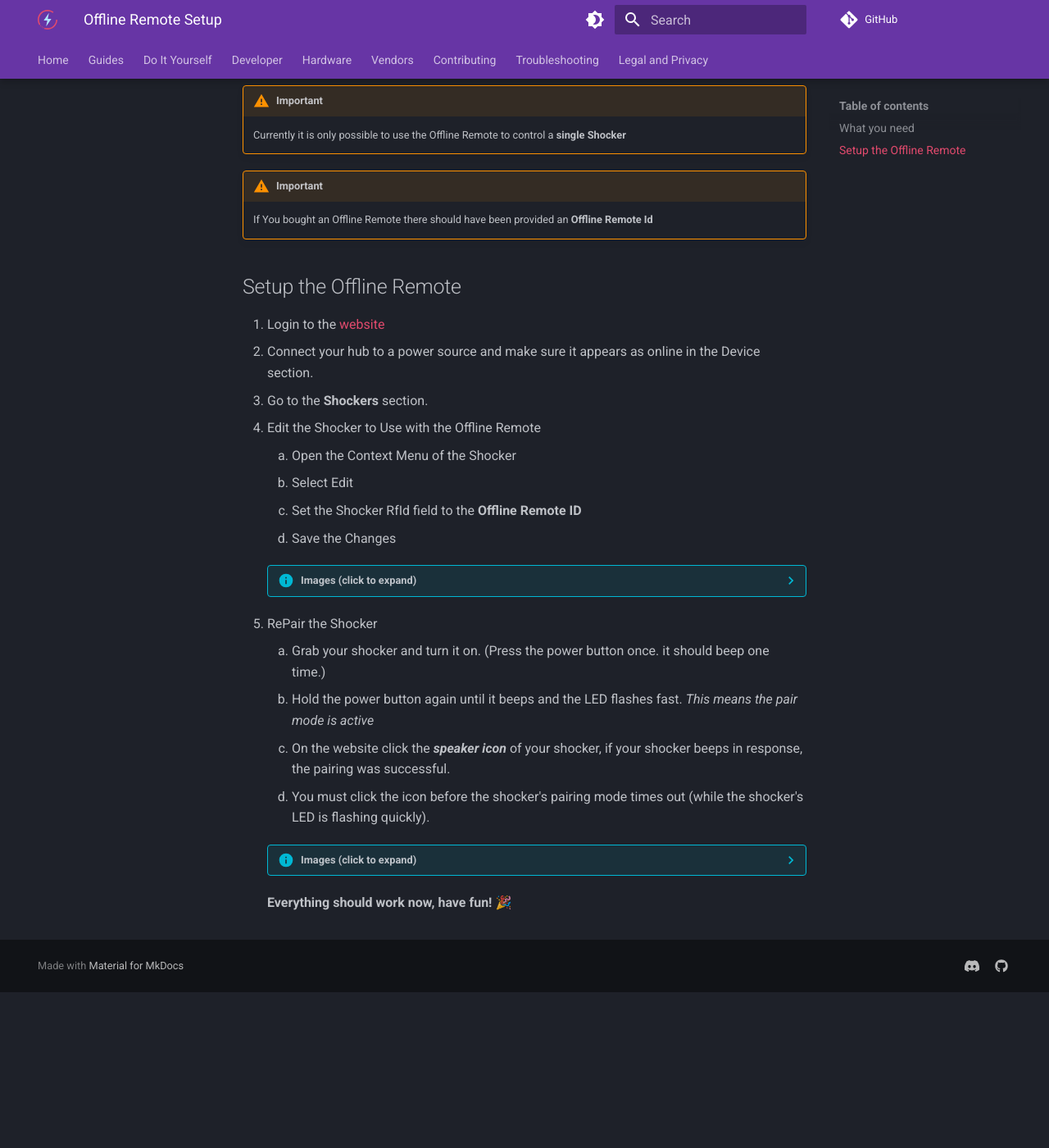
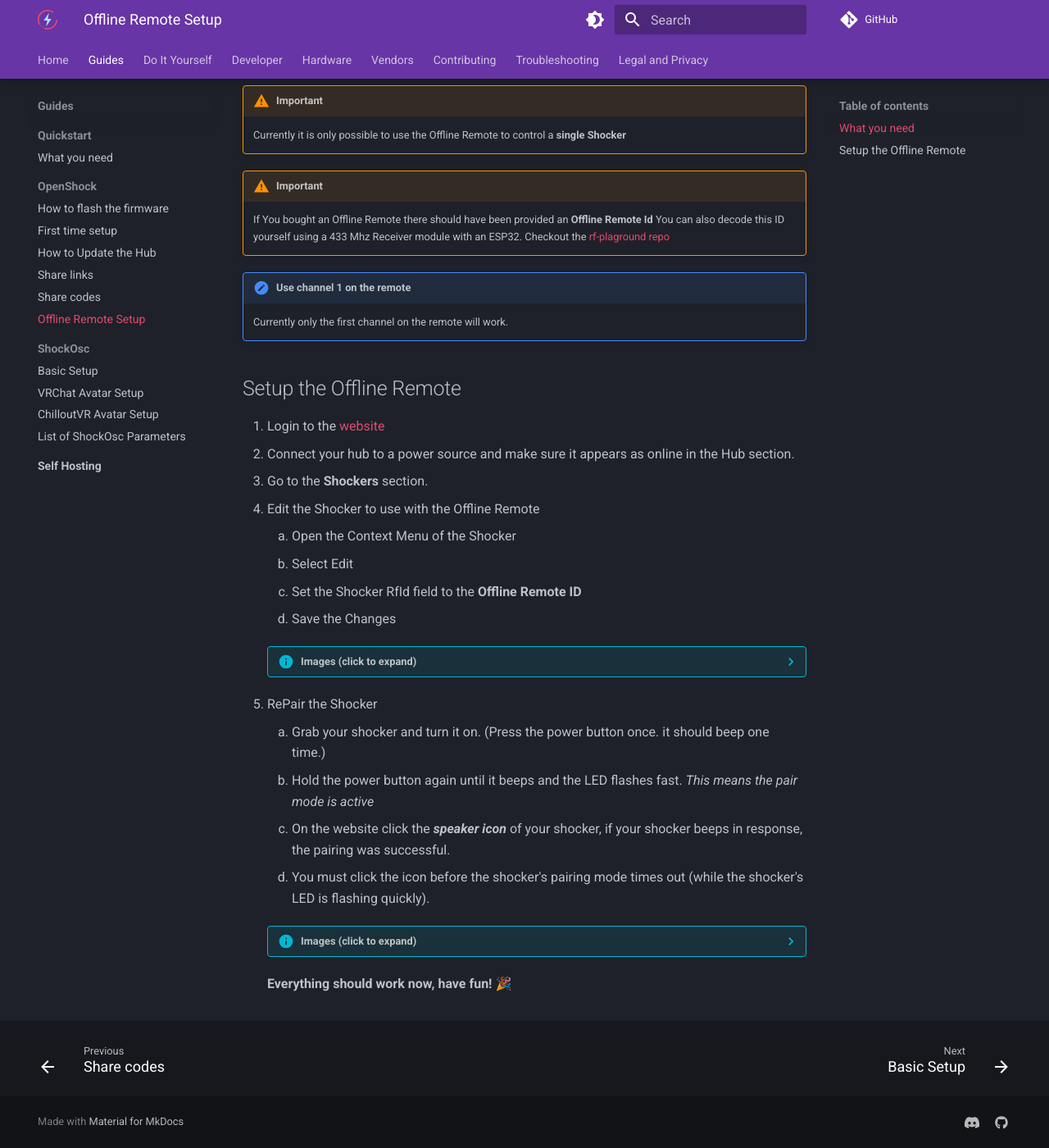
Before and after one commit to OpenShock/Wiki, an MkDocs documentation site: the page built from docs/guides/openshock-offline-remote-setup.md, in a window 1280 px wide and 1400 px high, scrolled down 287 px. Shown: the whole window at 82% size. Built offline with MkDocs 1.6.1 and Material for MkDocs 9.7.7, drawn with Linux system fonts in a browser that asks for light colours; comment, search, counter and statistics services are not loaded; before the commit the page ends 1497 px from its top, so only the background shows below that.

Commit message:
Add hint to use first channel, add to navigation

```diff
--- a/docs/guides/openshock-offline-remote-setup.md
+++ b/docs/guides/openshock-offline-remote-setup.md
@@ -11,12 +11,16 @@
 
 !!! warning "Important"
     If You bought an Offline Remote there should have been provided an **Offline Remote Id**
+    You can also decode this ID yourself using a 433 Mhz Receiver module with an ESP32. Checkout the [rf-plaground repo](https://github.com/OpenShock/rf-playground)
+
+!!! hint "Use channel 1 on the remote"
+    Currently only the first channel on the remote will work.
 
 ## Setup the Offline Remote
 1. Login to the [website](https://openshock.app/)
-2. Connect your hub to a power source and make sure it appears as online in the Device section.
+2. Connect your hub to a power source and make sure it appears as online in the Hub section.
 2. Go to the **Shockers** section.
-3. Edit the Shocker to Use with the Offline Remote
+3. Edit the Shocker to use with the Offline Remote
     1. Open the Context Menu of the Shocker
     2. Select Edit
     3. Set the Shocker RfId field to the **Offline Remote ID**
--- a/mkdocs.yml
+++ b/mkdocs.yml
@@ -18,6 +18,7 @@
                 - guides/openshock-how-to-update.md
                 - guides/openshock-sharelinks.md
                 - guides/openshock-sharecodes.md
+                - guides/openshock-offline-remote-setup.md
           - ShockOsc:
                 - guides/shockosc-basic.md
                 - guides/shockosc-avatar-setup-vrc.md
```
